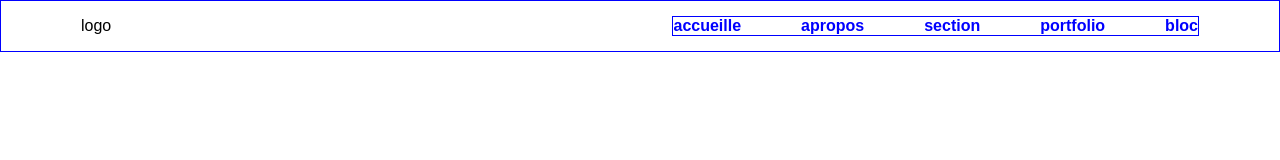
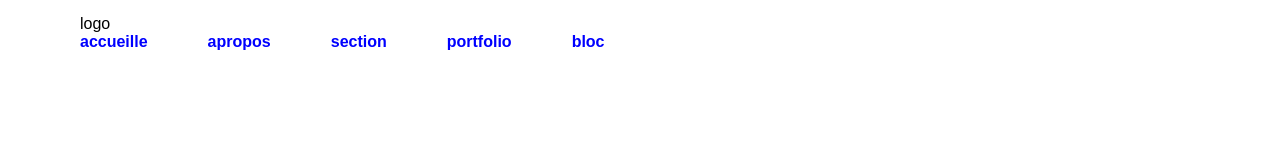
Before and after one commit to bemmo28/cour-1, a plain HTML site: page index.html in a window 1280 px wide. Drawn offline with Linux system fonts and the light colour scheme.

Commit message:
mon projet

```diff
--- a/style.css
+++ b/style.css
@@ -7,8 +7,7 @@ box-sizing: border-box;
 }
 
 
-header{
-    border:1px solid blue;
+header{GI
 display: flex;
 justify-content: space-between;
 padding:15px 80px;
@@ -16,7 +15,7 @@ align-items: center;
 }
 
 ul{
-border: 1px solid blue;
+
 list-style: none;
 display: flex;
 gap: 60px;
```
